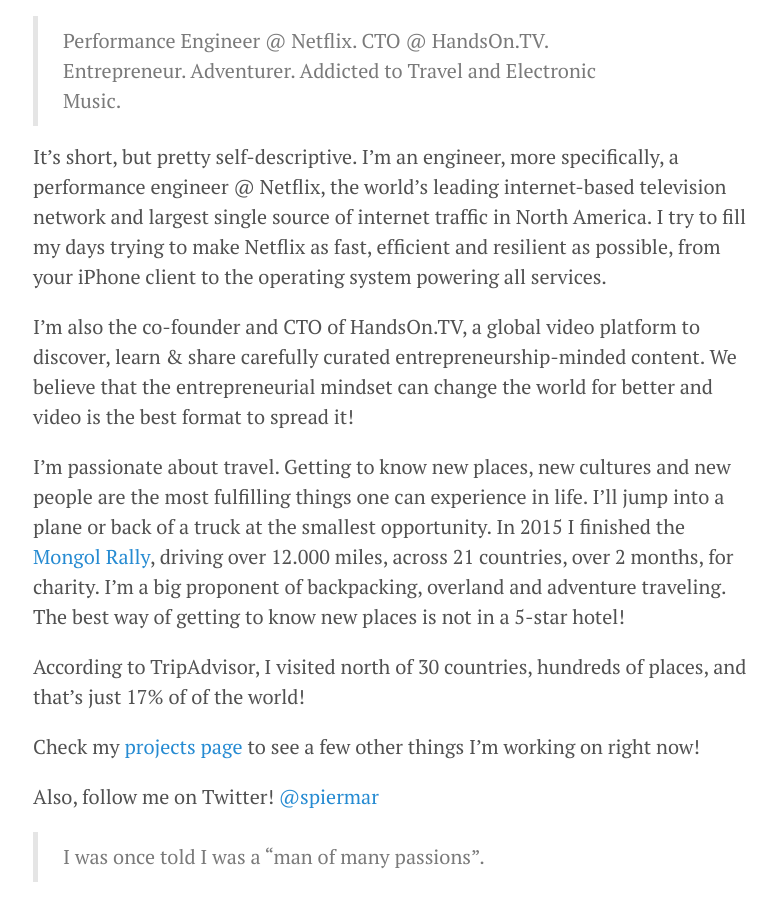
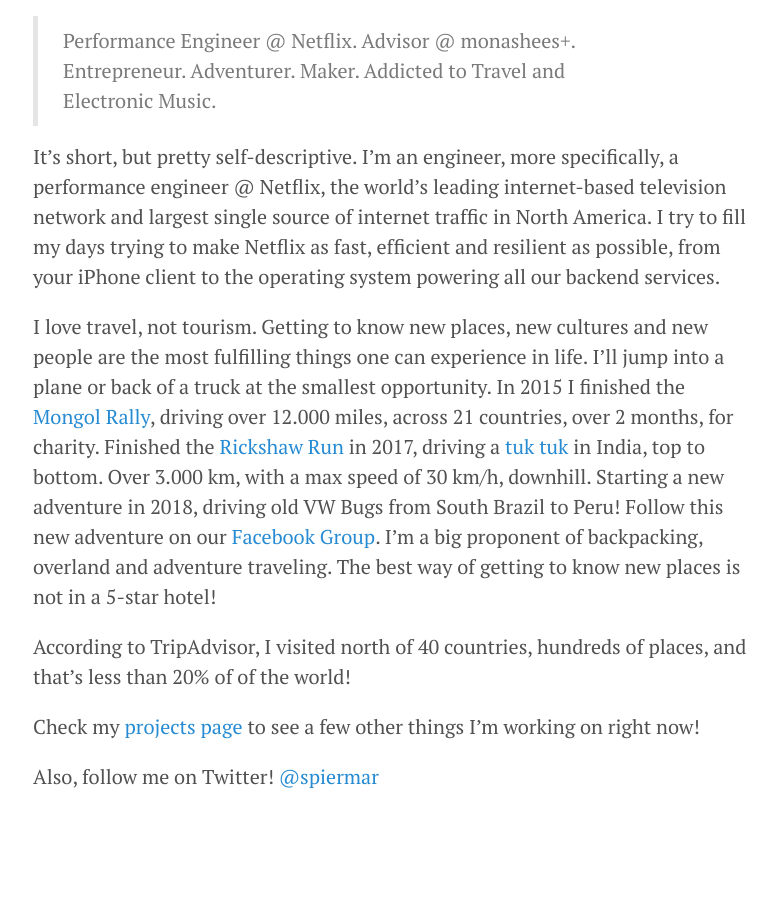
Before and after one commit to spiermar/spiermar.github.io, a Jekyll site: the page built from index.md, in a window 1280 px wide, cut to the strip 276-1174 px from the top of the page. Shown: the whole strip, without its empty margins (247-1023 px from the left). Built offline with Jekyll 4.4.1, drawn with Linux system fonts in a browser that asks for light colours; after the commit the page ends 1088 px from its top, so only the background shows below that.

Commit message:
updating info

```diff
--- a/_config.yml
+++ b/_config.yml
@@ -12,7 +12,7 @@
 # Setup
 title:            Martin Spier
 tagline:          'Carbon-based bipedal life form descended from an ape.'
-description:      'Performance Engineer @ Netflix.<br>CTO @ HandsOn.TV.<br>Advisor @ monashees+.<br>Entrepreneur. Adventurer. Maker.<br>Addicted to Travel and Electronic Music.<br>Bay Area, CA'
+description:      'Performance Engineer @ Netflix.<br>Advisor @ monashees+.<br>Entrepreneur. Adventurer. Maker.<br>Addicted to Travel and Electronic Music.<br>Bay Area, CA'
 url:              http://martinspier.io
 
 author:
--- a/index.md
+++ b/index.md
@@ -5,18 +5,14 @@
 
 <img alt src="http://www.gravatar.com/avatar/13a1278641724c45dd69b15077c7b7a1.png?s=140" class="avatar" width="140">
 
-> Performance Engineer @ Netflix. CTO @ HandsOn.TV. Entrepreneur. Adventurer. Addicted to Travel and Electronic Music.
+> Performance Engineer @ Netflix. Advisor @ monashees+. Entrepreneur. Adventurer. Maker. Addicted to Travel and Electronic Music.
 
-It’s short, but pretty self-descriptive. I’m an engineer, more specifically, a performance engineer @ Netflix, the world's leading internet-based television network and largest single source of internet traffic in North America. I try to fill my days trying to make Netflix as fast, efficient and resilient as possible, from your iPhone client to the operating system powering all services.
+It’s short, but pretty self-descriptive. I’m an engineer, more specifically, a performance engineer @ Netflix, the world's leading internet-based television network and largest single source of internet traffic in North America. I try to fill my days trying to make Netflix as fast, efficient and resilient as possible, from your iPhone client to the operating system powering all our backend services.
 
-I'm also the co-founder and CTO of HandsOn.TV, a global video platform to discover, learn & share carefully curated entrepreneurship-minded content. We believe that the entrepreneurial mindset can change the world for better and video is the best format to spread it!
+I love travel, not tourism. Getting to know new places, new cultures and new people are the most fulfilling things one can experience in life. I’ll jump into a plane or back of a truck at the smallest opportunity. In 2015 I finished the [Mongol Rally](http://www.theadventurists.com/mongol-rally/), driving over 12.000 miles, across 21 countries, over 2 months, for charity. Finished the [Rickshaw Run](http://www.theadventurists.com/rickshaw-run/) in 2017, driving a [tuk tuk](https://en.wikipedia.org/wiki/Auto_rickshaw) in India, top to bottom. Over 3.000 km, with a max speed of 30 km/h, downhill. Starting a new adventure in 2018, driving old VW Bugs from South Brazil to Peru! Follow this new adventure on our [Facebook Group](https://www.facebook.com/groups/604303013248626/). I'm a big proponent of backpacking, overland and adventure traveling. The best way of getting to know new places is not in a 5-star hotel!
 
-I'm passionate about travel. Getting to know new places, new cultures and new people are the most fulfilling things one can experience in life. I’ll jump into a plane or back of a truck at the smallest opportunity. In 2015 I finished the [Mongol Rally](http://yakinaround.com/), driving over 12.000 miles, across 21 countries, over 2 months, for charity. I'm a big proponent of backpacking, overland and adventure traveling. The best way of getting to know new places is not in a 5-star hotel!
-
-According to TripAdvisor, I visited north of 30 countries, hundreds of places, and that's just 17% of of the world!
+According to TripAdvisor, I visited north of 40 countries, hundreds of places, and that's less than 20% of of the world!
 
 Check my [projects page](/projects) to see a few other things I'm working on right now!
 
 Also, follow me on Twitter! [@spiermar](https://twitter.com/spiermar)
-
-> I was once told I was a "man of many passions".
```
